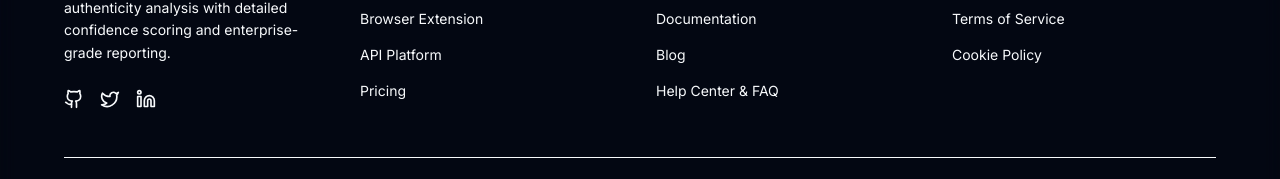
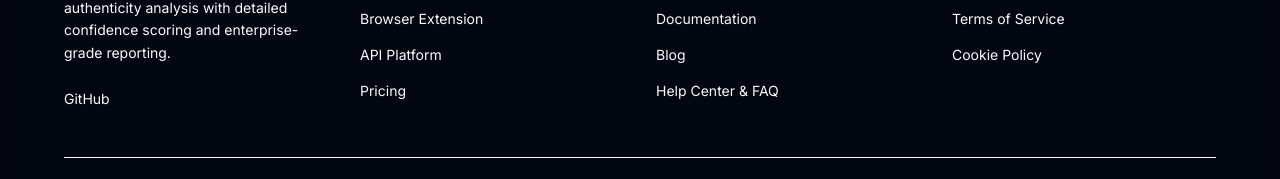
Before and after one commit to anuragverma4895/AI-Generated-Text-Detection-Platform, a Next.js app in the folder frontend/: page /dashboard in a window 1280 px wide. Shown: the part 745-924 px from the top of the page. Built offline with nearby package versions, Linux system fonts and the light colour scheme.

Commit message:
Fix build error: remove unavailable brand icons from lucide-react

```diff
--- a/frontend/src/components/layout/Footer.tsx
+++ b/frontend/src/components/layout/Footer.tsx
@@ -1,6 +1,6 @@
 import Link from "next/link";
 import { SITE_NAME, SITE_DESCRIPTION } from "@/lib/constants";
-import { ShieldCheck, Github, Twitter, Linkedin } from "lucide-react";
+import { ShieldCheck } from "lucide-react";
 
 export function Footer() {
   return (
@@ -16,17 +16,8 @@ export function Footer() {
               {SITE_DESCRIPTION}
             </p>
             <div className="flex items-center gap-4">
-              <a href="https://github.com/anuragverma4895" target="_blank" rel="noreferrer" className="text-muted-foreground hover:text-primary transition-colors">
-                <Github className="w-5 h-5" />
-                <span className="sr-only">GitHub</span>
-              </a>
-              <a href="#" className="text-muted-foreground hover:text-primary transition-colors">
-                <Twitter className="w-5 h-5" />
-                <span className="sr-only">Twitter</span>
-              </a>
-              <a href="#" className="text-muted-foreground hover:text-primary transition-colors">
-                <Linkedin className="w-5 h-5" />
-                <span className="sr-only">LinkedIn</span>
+              <a href="https://github.com/anuragverma4895" target="_blank" rel="noreferrer" className="text-sm text-muted-foreground hover:text-primary transition-colors">
+                GitHub
               </a>
             </div>
           </div>
```
